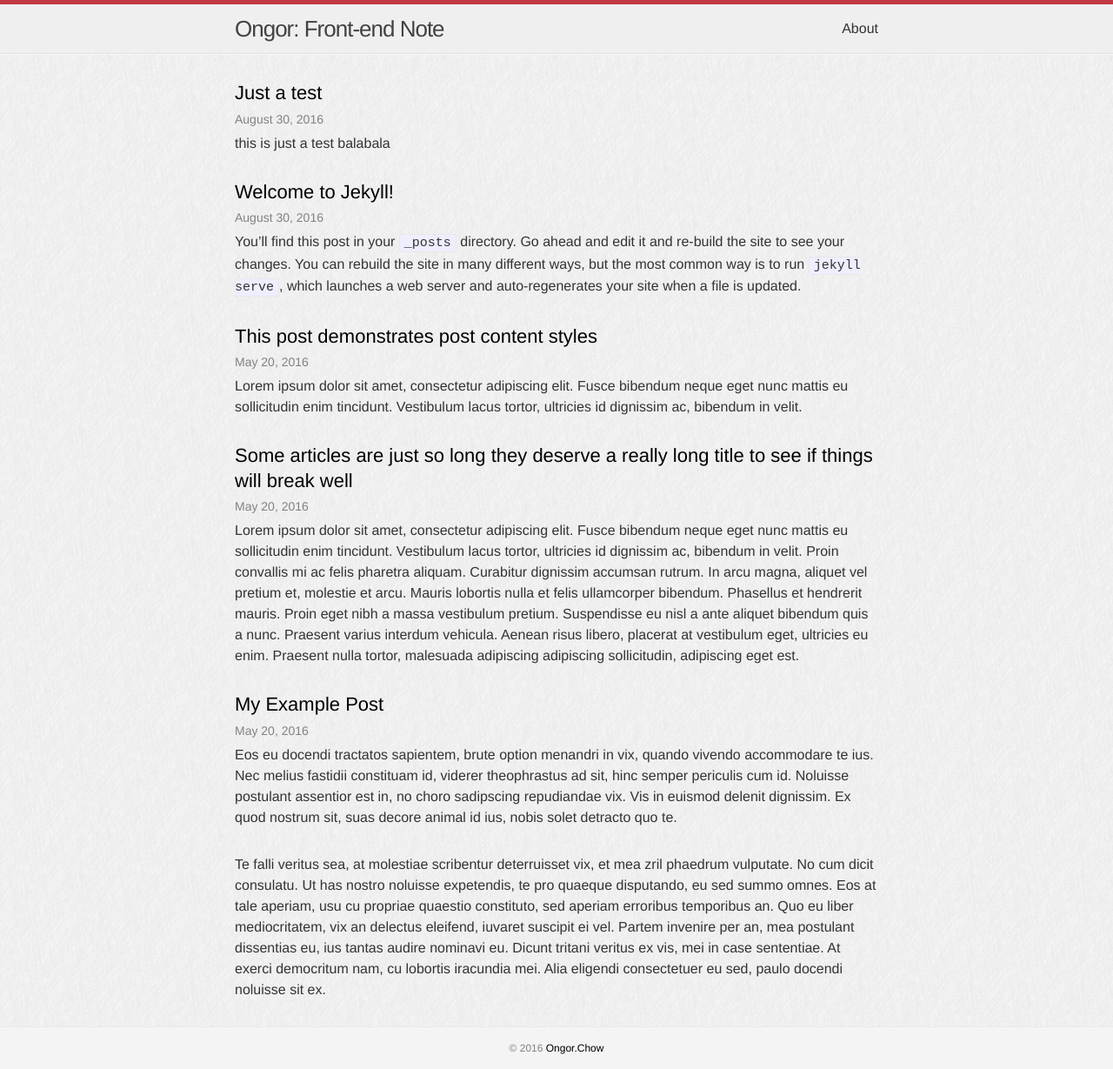
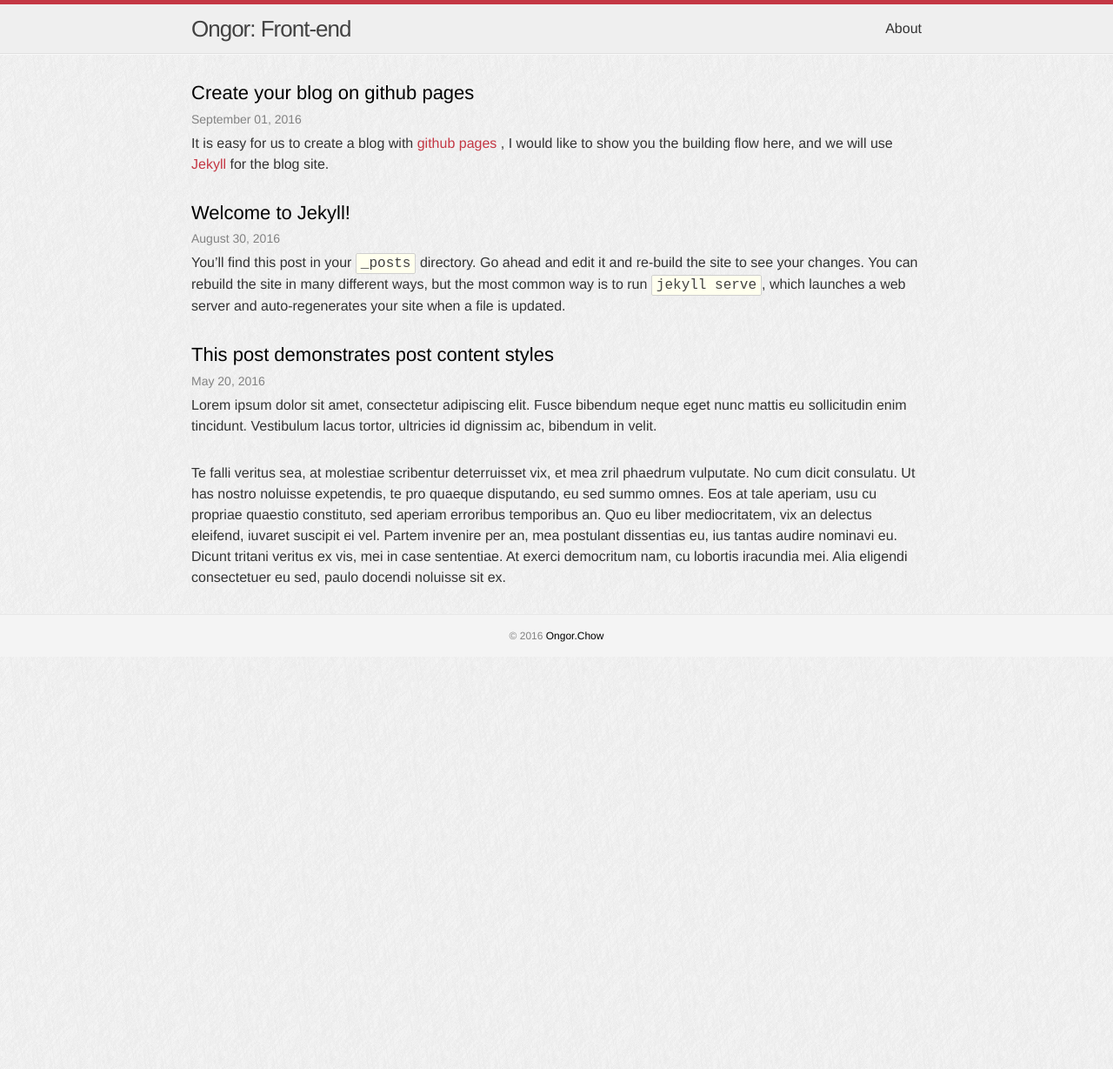
Before and after one commit to OngorChow/OngorChow.github.io, a Jekyll site: the page built from index.html, in a window 1280 px wide. Shown: the whole page at 87% size. Built offline with Jekyll 4.4.1, drawn with Linux system fonts in a browser that asks for light colours; after the commit the page ends 900 px from its top, so only the background shows below that.

Commit message:
blog for creating blog on github pages

```diff
--- a/_config.yml
+++ b/_config.yml
@@ -1,7 +1,7 @@
 theme: minima
 
-title: "Ongor: Front-end Note"
-name: "Ongor: Front-end Note"
+title: "Ongor: Front-end"
+name: "Ongor: Front-end"
 email: ongorchow@gmail.com
 author: Ongor
 author_email: ongorchow@gmail.com
--- a/_posts/2016-05-20-my-example-post.md
+++ /dev/null
@@ -1,12 +0,0 @@
----
-layout: post
----
-
-Eos eu docendi tractatos sapientem, brute option menandri in vix, quando vivendo accommodare te ius. Nec melius fastidii constituam id, viderer theophrastus ad sit, hinc semper periculis cum id. Noluisse postulant assentior est in, no choro sadipscing repudiandae vix. Vis in euismod delenit dignissim. Ex quod nostrum sit, suas decore animal id ius, nobis solet detracto quo te.
-
-{% comment %}
-Might you have an include in your theme? Why not try it here!
-{% include my-themes-great-include.html %}
-{% endcomment %}
-
-No laudem altera adolescens has, volumus lucilius eum no. Eam ei nulla audiam efficiantur. Suas affert per no, ei tale nibh sea. Sea ne magna harum, in denique scriptorem sea, cetero alienum tibique ei eos. Labores persequeris referrentur eos ei.
--- a/_posts/2016-05-20-super-long-article.md
+++ /dev/null
@@ -1,11 +0,0 @@
----
-layout: post
-title: "Some articles are just so long they deserve a really long title to see if things will break well"
-categories: misc
----
-
-Lorem ipsum dolor sit amet, consectetur adipiscing elit. Fusce bibendum neque eget nunc mattis eu sollicitudin enim tincidunt. Vestibulum lacus tortor, ultricies id dignissim ac, bibendum in velit. Proin convallis mi ac felis pharetra aliquam. Curabitur dignissim accumsan rutrum. In arcu magna, aliquet vel pretium et, molestie et arcu. Mauris lobortis nulla et felis ullamcorper bibendum. Phasellus et hendrerit mauris. Proin eget nibh a massa vestibulum pretium. Suspendisse eu nisl a ante aliquet bibendum quis a nunc. Praesent varius interdum vehicula. Aenean risus libero, placerat at vestibulum eget, ultricies eu enim. Praesent nulla tortor, malesuada adipiscing adipiscing sollicitudin, adipiscing eget est.
-
-Lorem ipsum dolor sit amet, consectetur adipiscing elit. Fusce bibendum neque eget nunc mattis eu sollicitudin enim tincidunt. Vestibulum lacus tortor, ultricies id dignissim ac, bibendum in velit. Proin convallis mi ac felis pharetra aliquam. Curabitur dignissim accumsan rutrum. In arcu magna, aliquet vel pretium et, molestie et arcu. Mauris lobortis nulla et felis ullamcorper bibendum. Phasellus et hendrerit mauris. Proin eget nibh a massa vestibulum pretium. Suspendisse eu nisl a ante aliquet bibendum quis a nunc. Praesent varius interdum vehicula. Aenean risus libero, placerat at vestibulum eget, ultricies eu enim. Praesent nulla tortor, malesuada adipiscing adipiscing sollicitudin, adipiscing eget est.
-
-Lorem ipsum dolor sit amet, consectetur adipiscing elit. Fusce bibendum neque eget nunc mattis eu sollicitudin enim tincidunt. Vestibulum lacus tortor, ultricies id dignissim ac, bibendum in velit. Proin convallis mi ac felis pharetra aliquam. Curabitur dignissim accumsan rutrum. In arcu magna, aliquet vel pretium et, molestie et arcu. Mauris lobortis nulla et felis ullamcorper bibendum. Phasellus et hendrerit mauris. Proin eget nibh a massa vestibulum pretium. Suspendisse eu nisl a ante aliquet bibendum quis a nunc. Praesent varius interdum vehicula. Aenean risus libero, placerat at vestibulum eget, ultricies eu enim. Praesent nulla tortor, malesuada adipiscing adipiscing sollicitudin, adipiscing eget est.
--- /dev/null
+++ b/_posts/2016-08-30-create-your-blog-on-github.markdown
@@ -0,0 +1,32 @@
+---
+layout: post
+title:  "Create your blog on github pages"
+date:   2016-09-01 14:22 +0800
+categories: github blog jekyll
+---
+
+It is easy for us to create a blog with [github pages](https://pages.github.com/) , I would like to show you the building flow here, and we will use [Jekyll](https://jekyllrb.com/) for the blog site.
+
+1. First we should sign up an account on [github](https://github.com/).
+
+2. [Create your github respository](https://github.com/new) for the blog. <br/>*Notics:* the blog repository name must be the same as your username, just like `OngorChow.github.io` , the 'OngorChow' is my github username.
+
+3. Create a directory and clone your blog respository to local. just type the command below in the terminal.<br/>
+    <pre>$ mkdir my_block && cd my_block<br/>$ git clone https://github.com/username/username.github.io<br/>$ cd username.github.io</pre>
+    now, you have got the respository to local. let's go on.
+
+4. Install Jekyll and build the site.<br/>
+   <pre>
+   $ gem install jekyll bundler
+   $ jekyll new temp-folder
+   $ cd temp-folder
+   ~/temp-folder $ bundle install
+   ~/temp-folder $ bundle exec jekyll serve
+   </pre>
+   Now browse to *http://localhost:4000*
+   <br/>
+   OK, just stop the local server with `ctrl-c`, and copy all the files in temp-folder to your blog respository directory. (I know this is a stupid way... any suggestion?)
+
+5. Go to your respository directory and `$ git add .`, `$ git commit -m 'my blog'`, `$ git push` .
+
+6. If everything goes well, then you can open your blog on live now: https://[username].github.io
--- a/_posts/2016-08-30-test.markdown
+++ /dev/null
@@ -1,7 +0,0 @@
----
-layout: post
-title:  "Just a test"
-date:   2016-08-30 18:14:00 +0800
-categories: test update
----
-this is just a test balabala
--- a/_sass/minima.scss
+++ b/_sass/minima.scss
@@ -23,10 +23,10 @@ $title-spacing: 10px !default;
 $min-spacing: 5px !default;
 
 // Width of the content area
-$content-width:    800px !default;
+$content-width:    900px !default;
 
 $on-palm:          600px !default;
-$on-laptop:        800px !default;
+$on-laptop:        900px !default;
 
 // Use media queries like this:
 // @include media-query($on-palm) {
--- a/_sass/minima/_base.scss
+++ b/_sass/minima/_base.scss
@@ -130,14 +130,12 @@ blockquote {
  */
 pre,
 code {
-    font-size: 15px;
-    border: 1px solid $grey-color-light;
-    border-radius: 3px;
-    background-color: #eef;
-}
-
-code {
-    padding: 1px 5px;
+    font-size: 16px;
+    border: 1px solid lighten($grey-color, 30%);
+    border-radius: 2px;
+    background-color: #ffe;
+    padding: 2px 5px;
+    color:$grey-color-dark;
 }
 
 pre {
--- a/_sass/minima/_layout.scss
+++ b/_sass/minima/_layout.scss
@@ -194,6 +194,12 @@
 
 .post-excerpt{
   margin-bottom: $block-spacing * 1.5;
+  a{
+    color:$brand-color;
+    &:hover{
+      text-decoration: underline;
+    }
+  }
 }
 
 .post-link {
@@ -207,11 +213,11 @@
  * Posts
  */
 .post-header {
-    margin-bottom: $spacing-unit;
+    margin-bottom: $block-spacing;
 }
 
 .post-title {
-    font-size: 42px;
+    font-size: 30px;
     letter-spacing: -1px;
     line-height: 1;
 
@@ -246,4 +252,12 @@
             font-size: 18px;
         }
     }
+
+    a{
+      color:$brand-color;
+      &:hover{
+        text-decoration: underline;
+      }
+    }
+
 }
```
Also changed, not shown: _posts/2016-08-30-welcome-to-jekyll.markdown (+8 -0 lines), about.md (+2 -1 lines), 2 other files.
